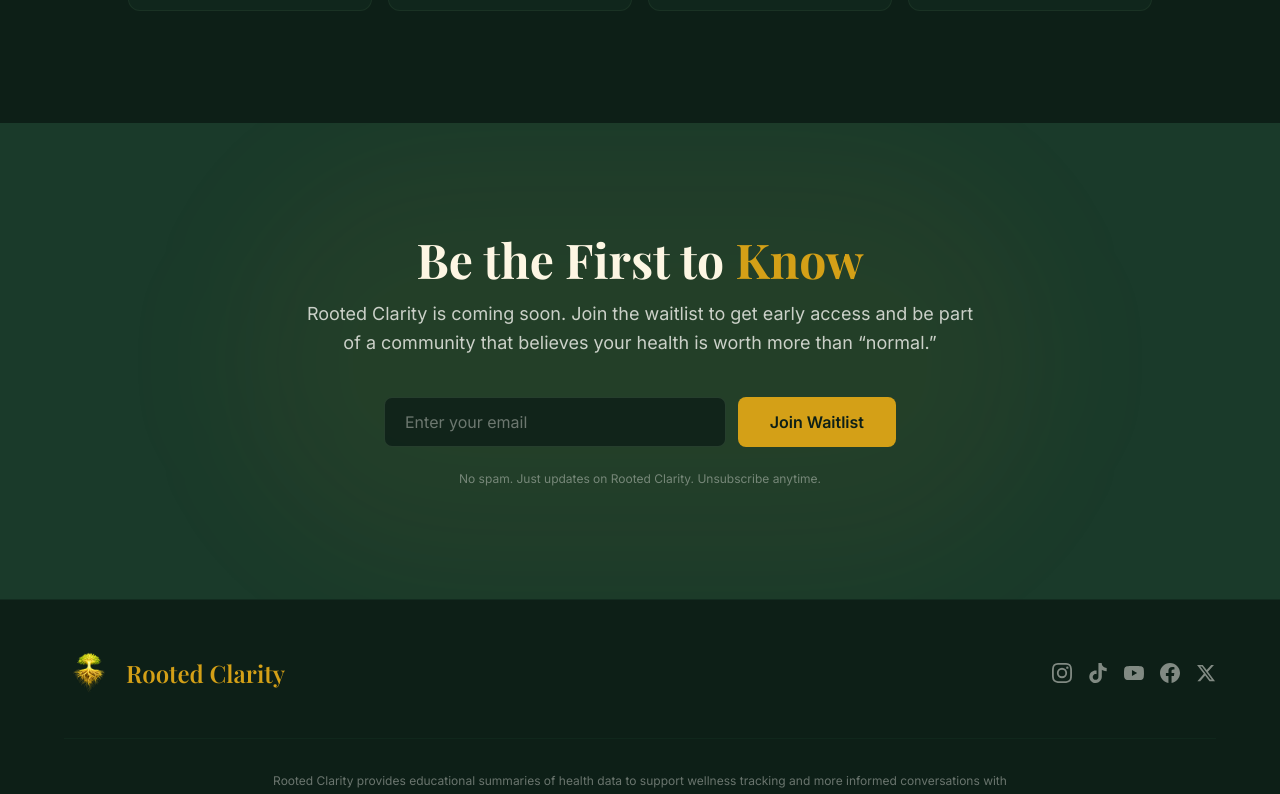
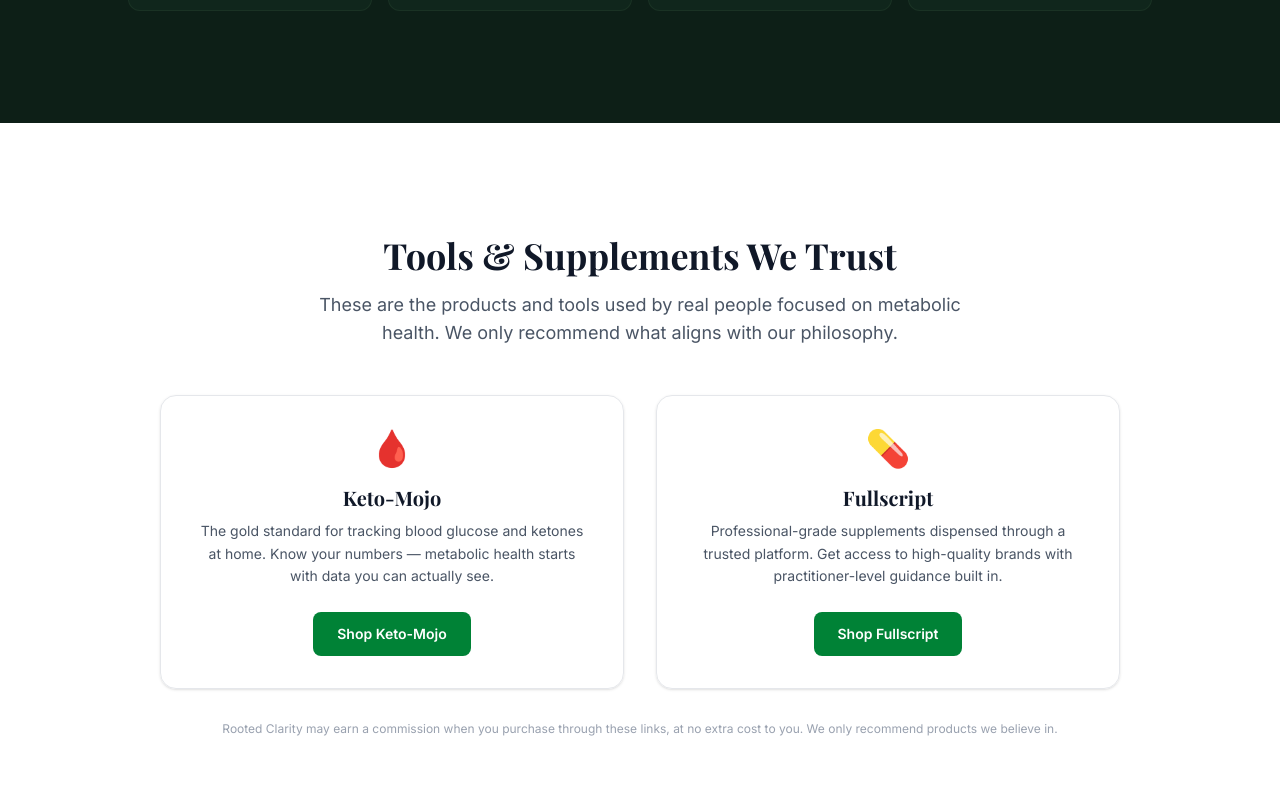
Before and after one commit to Sherryfarmshop/rooted-clarity-website, a Next.js app: page / in a window 1280 px wide. Shown: the part 5360-6154 px from the top of the page. Built offline with nearby package versions, Linux system fonts and the light colour scheme; a web font is replaced by a local one.

Commit message:
Add Supplements section with Keto-Mojo and Fullscript affiliate links

```diff
--- a/src/app/page.tsx
+++ b/src/app/page.tsx
@@ -6,6 +6,7 @@ import Doctors from "@/components/Doctors";
 import FounderStory from "@/components/FounderStory";
 import AppFeatures from "@/components/AppFeatures";
 import CTASignup from "@/components/CTASignup";
+import Supplements from "@/components/Supplements";
 import Footer from "@/components/Footer";
 import Navbar from "@/components/Navbar";
 
@@ -21,6 +22,7 @@ export default function Home() {
         <Doctors />
         <FounderStory />
         <AppFeatures />
+        <Supplements />
         <CTASignup />
       </main>
       <Footer />
--- /dev/null
+++ b/src/components/Supplements.tsx
@@ -0,0 +1,54 @@
+export default function Supplements() {
+  return (
+    <section className="bg-white py-20 md:py-28">
+      <div className="max-w-5xl mx-auto px-6 lg:px-8">
+        <div className="text-center mb-12">
+          <h2 className="text-3xl sm:text-4xl font-bold text-gray-900 mb-4">
+            Tools & Supplements We Trust
+          </h2>
+          <p className="text-lg text-gray-600 max-w-2xl mx-auto">
+            These are the products and tools used by real people focused on metabolic health. We only recommend what aligns with our philosophy.
+          </p>
+        </div>
+        <div className="grid md:grid-cols-2 gap-8">
+          {/* Keto-Mojo */}
+          <div className="border border-gray-200 rounded-2xl p-8 flex flex-col items-center text-center shadow-sm hover:shadow-md transition-shadow">
+            <div className="text-4xl mb-4">🩸</div>
+            <h3 className="text-xl font-bold text-gray-900 mb-2">Keto-Mojo</h3>
+            <p className="text-gray-600 mb-6 text-sm leading-relaxed">
+              The gold standard for tracking blood glucose and ketones at home. Know your numbers — metabolic health starts with data you can actually see.
+            </p>
+            <a
+              href="https://keto-mojo.com/affiliate-link/?rfsn=9065371.4e0112&utm_source=refersion&utm_medium=affiliate&utm_campaign=9065371.4e0112"
+              target="_blank"
+              rel="noopener noreferrer"
+              className="inline-block bg-green-700 text-white font-semibold px-6 py-3 rounded-lg hover:bg-green-800 transition-colors text-sm"
+            >
+              Shop Keto-Mojo
+            </a>
+          </div>
+
+          {/* Fullscript */}
+          <div className="border border-gray-200 rounded-2xl p-8 flex flex-col items-center text-center shadow-sm hover:shadow-md transition-shadow">
+            <div className="text-4xl mb-4">💊</div>
+            <h3 className="text-xl font-bold text-gray-900 mb-2">Fullscript</h3>
+            <p className="text-gray-600 mb-6 text-sm leading-relaxed">
+              Professional-grade supplements dispensed through a trusted platform. Get access to high-quality brands with practitioner-level guidance built in.
+            </p>
+            <a
+              href="https://us.fullscript.com/welcome/scleland1775530044"
+              target="_blank"
+              rel="noopener noreferrer"
+              className="inline-block bg-green-700 text-white font-semibold px-6 py-3 rounded-lg hover:bg-green-800 transition-colors text-sm"
+            >
+              Shop Fullscript
+            </a>
+          </div>
+        </div>
+        <p className="text-center text-xs text-gray-400 mt-8">
+          Rooted Clarity may earn a commission when you purchase through these links, at no extra cost to you. We only recommend products we believe in.
+        </p>
+      </div>
+    </section>
+  );
+}
```
